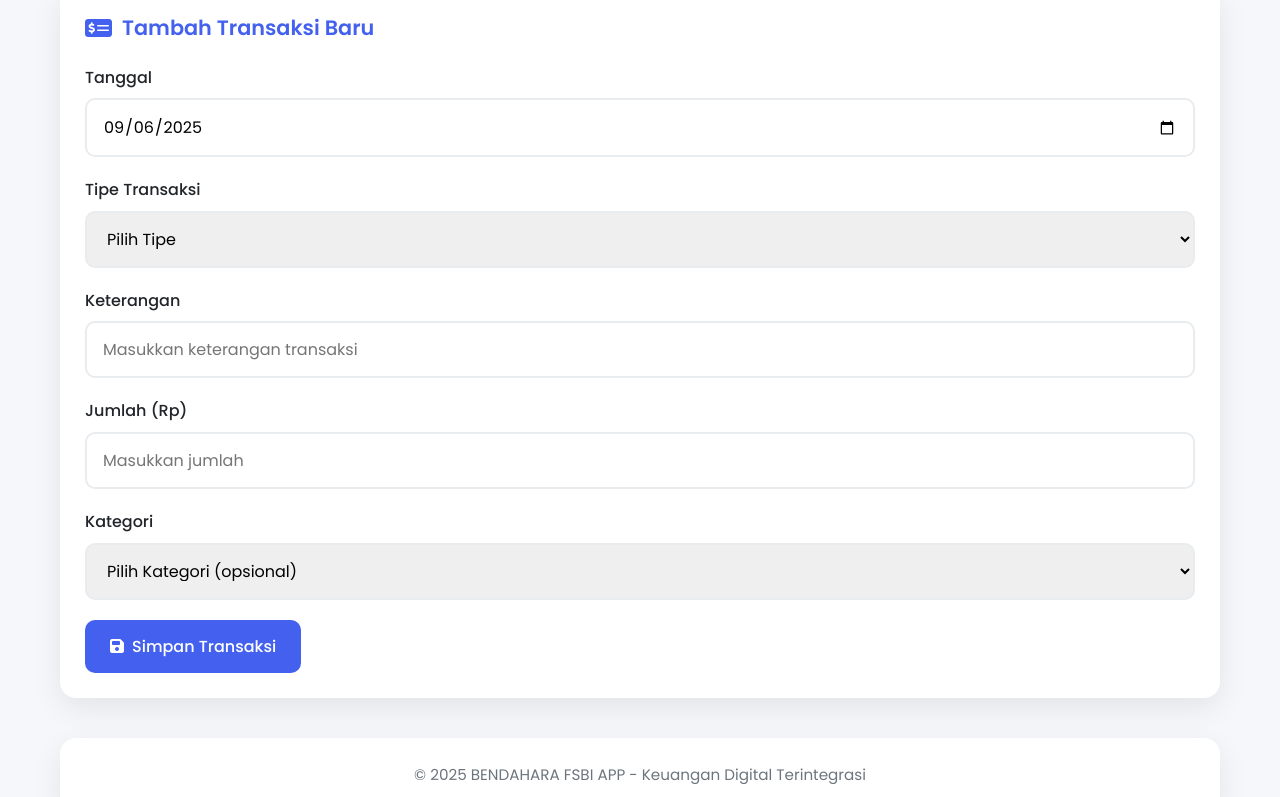
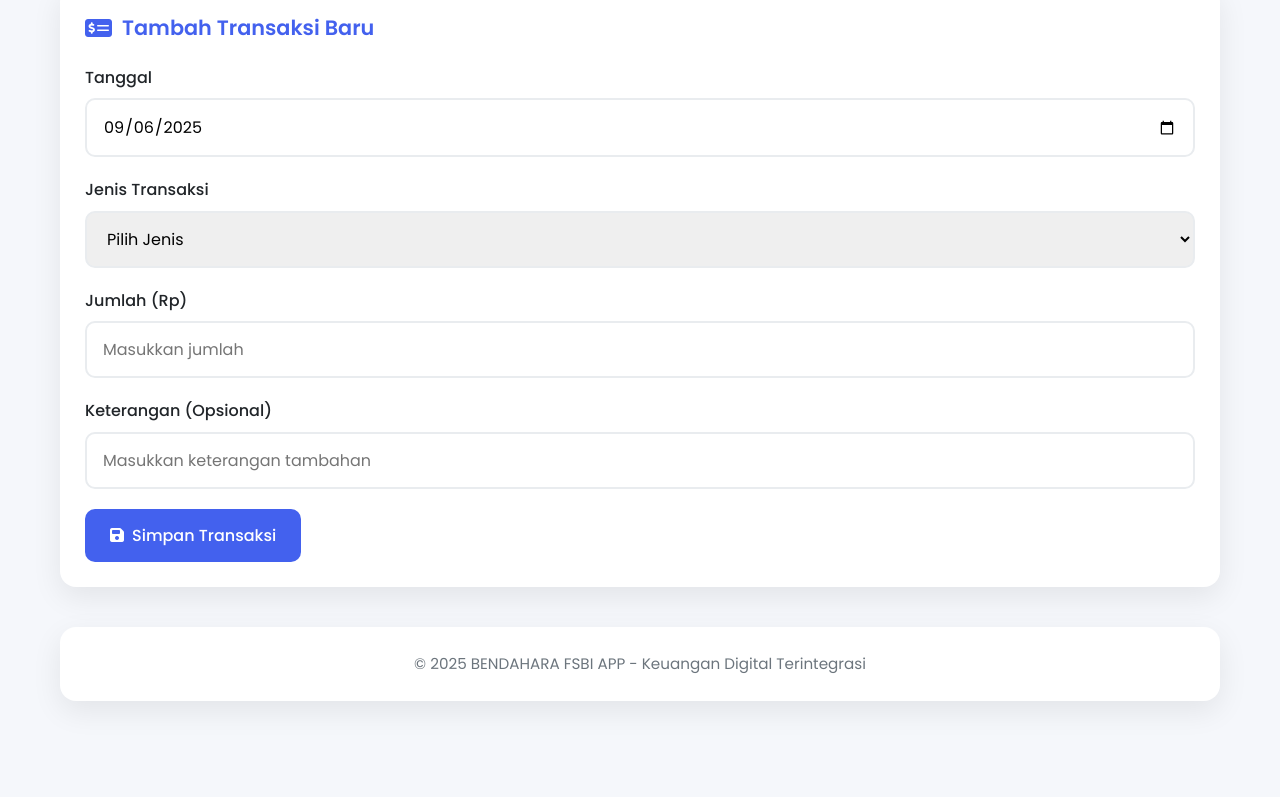
Before and after one commit to xadyr-sbi/bendaharaFSBI, a plain HTML site: page index.html in a window 1280 px wide. Shown: the part 561-1358 px from the top of the page. After the commit the page ends 1322 px from the top, so only its background shows below. Drawn offline with nearby package versions, Linux system fonts and the light colour scheme; no server answers.

Commit message:
Update index.html
biss

```diff
--- a/index.html
+++ b/index.html
@@ -307,7 +307,7 @@
             border-bottom: none;
         }
 
-        .transactions-table tr:nth-child(even) {
+        .transactions-table tr:nath-child(even) {
             background-color: #f9fafc;
         }
 
@@ -524,36 +524,20 @@
                         <input type="date" id="tanggal" class="form-control" required>
                     </div>
                     <div class="form-group">
-                        <label for="tipe">Tipe Transaksi</label>
-                        <select id="tipe" class="form-control" required>
-                            <option value="">Pilih Tipe</option>
+                        <label for="keterangan">Jenis Transaksi</label>
+                        <select id="keterangan" class="form-control" required>
+                            <option value="">Pilih Jenis</option>
                             <option value="Pemasukan">Pemasukan</option>
                             <option value="Pengeluaran">Pengeluaran</option>
                         </select>
-                    </div>
-                    <div class="form-group">
-                        <label for="keterangan">Keterangan</label>
-                        <input type="text" id="keterangan" class="form-control" placeholder="Masukkan keterangan transaksi" required>
                     </div>
                     <div class="form-group">
                         <label for="jumlah">Jumlah (Rp)</label>
                         <input type="number" id="jumlah" class="form-control" placeholder="Masukkan jumlah" min="0" required>
                     </div>
                     <div class="form-group">
-                        <label for="keterangan2">Kategori</label>
-                        <select id="keterangan2" class="form-control">
-                            <option value="">Pilih Kategori (opsional)</option>
-                            <option value="Gaji">Gaji</option>
-                            <option value="Bonus">Bonus</option>
-                            <option value="Freelance">Freelance</option>
-                            <option value="Investasi">Investasi</option>
-                            <option value="Lainnya">Lainnya</option>
-                            <option value="Makanan">Makanan</option>
-                            <option value="Transportasi">Transportasi</option>
-                            <option value="Belanja">Belanja</option>
-                            <option value="Hiburan">Hiburan</option>
-                            <option value="Kesehatan">Kesehatan</option>
-                        </select>
+                        <label for="keterangan2">Keterangan (Opsional)</label>
+                        <input type="text" id="keterangan2" class="form-control" placeholder="Masukkan keterangan tambahan">
                     </div>
                     <button type="submit" class="btn btn-primary">
                         <i class="fas fa-save"></i>
@@ -575,7 +559,7 @@
                                 <th>Debit</th>
                                 <th>Kredit</th>
                                 <th>Saldo</th>
-                                <th>Kategori</th>
+                                <th>Keterangan</th>
                                 <th>Aksi</th>
                             </tr>
                         </thead>
@@ -744,17 +728,19 @@
         async function handleFormSubmit(e) {
             e.preventDefault();
 
+            const transactionType = document.getElementById('keterangan').value;
+            const amount = document.getElementById('jumlah').value;
+
             const transaction = {
                 tanggal: document.getElementById('tanggal').value,
-                tipe: document.getElementById('tipe').value,
-                keterangan: document.getElementById('keterangan').value,
-                jumlah: document.getElementById('jumlah').value,
+                keterangan: transactionType,
+                jumlah: amount,
                 keterangan2: document.getElementById('keterangan2').value,
                 action: 'addTransaction'
             };
 
-            if (!transaction.tipe) {
-                showNotification('Pilih tipe transaksi terlebih dahulu', 'error');
+            if (!transaction.keterangan) {
+                showNotification('Pilih jenis transaksi terlebih dahulu', 'error');
                 return;
             }
 
```
